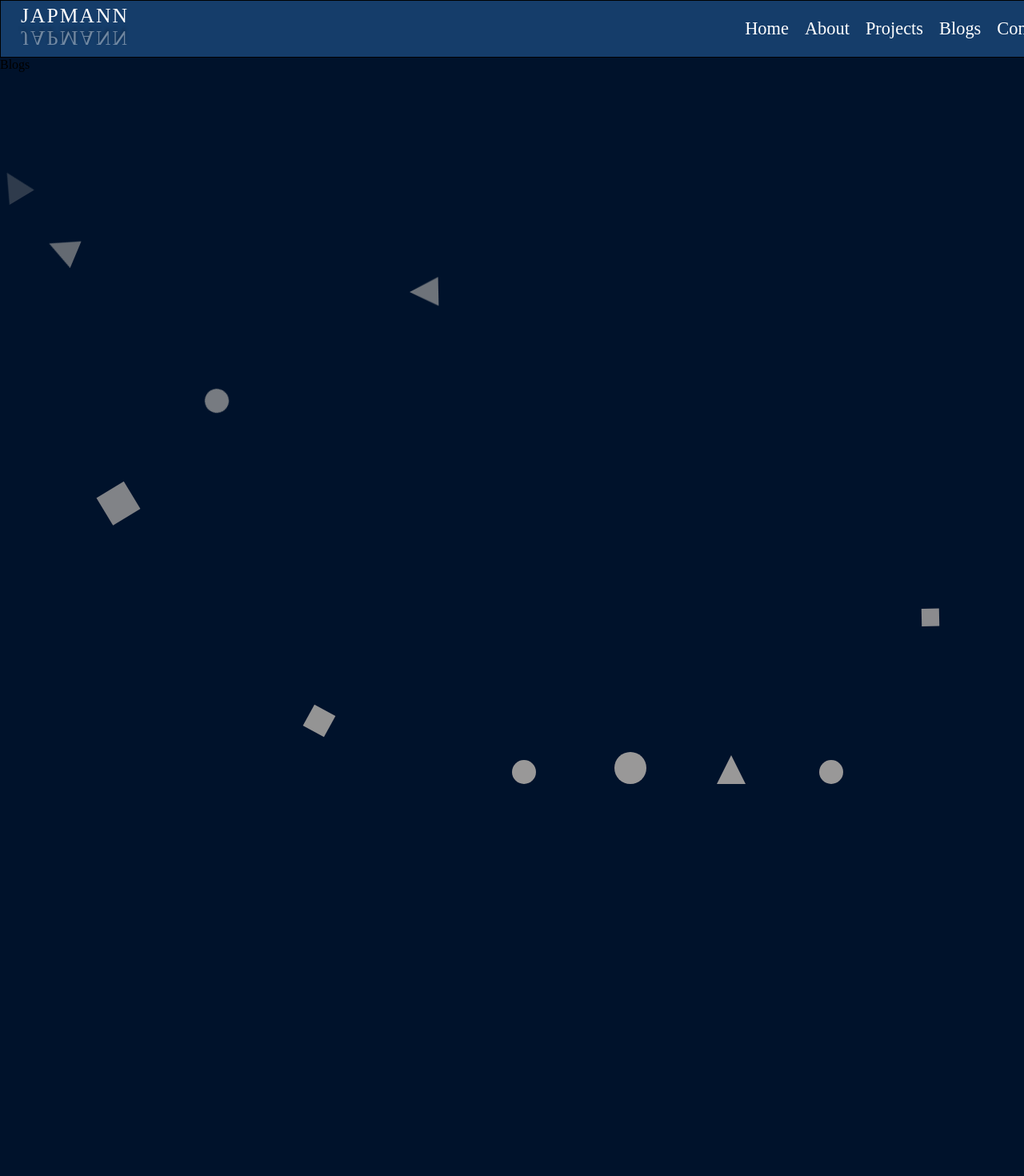
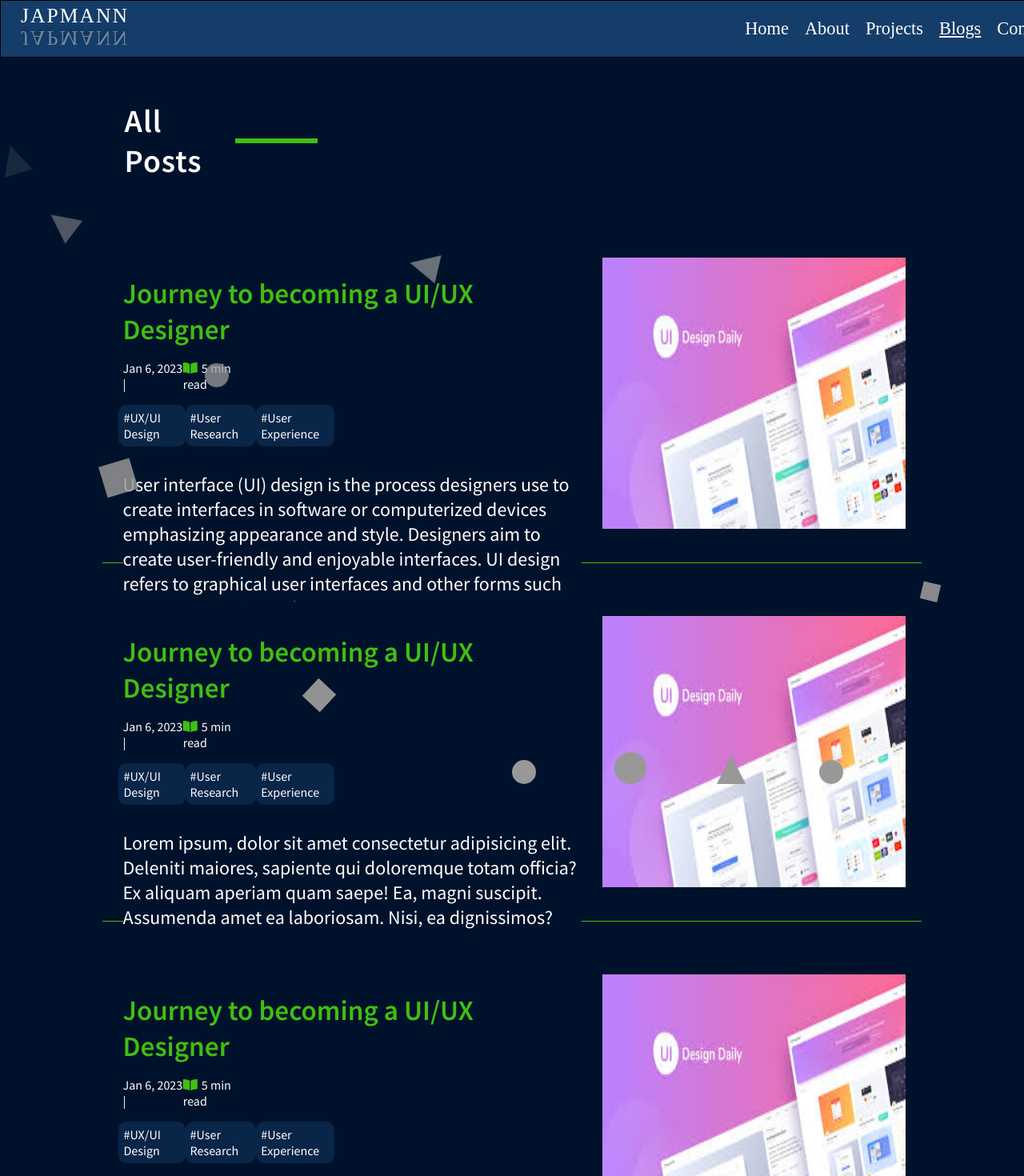
Before and after one commit to JapmannKaur/my-portfolio, a React (Vite) app: page /blogs in a window 1280 px wide. Shown: the top 1470 px of the page at 80% size. Before the commit the page ends 800 px from the top, so only its background shows below. Built offline with nearby package versions, Linux system fonts and the light colour scheme.

Commit message:
PageChanges2

```diff
--- a/src/components/Navbar.jsx
+++ b/src/components/Navbar.jsx
@@ -1,6 +1,10 @@
-import {Link} from 'react-router-dom'
-import '../css/Navbar.css'
+import React from 'react';
+import { Link, useLocation } from 'react-router-dom';
+import '../css/Navbar.css';
+
 const Navbar = () => {
+  const location = useLocation();
+
   return (
     <div className='nav-parent'>
       <div className="logo">
@@ -9,22 +13,33 @@ const Navbar = () => {
       </div>
       <div className="navlinks">
         <li>
-          <Link to='/'>Home</Link>
+          <Link to='/' className={location.pathname === '/' ? 'active' : ''}>
+            Home
+          </Link>
         </li>
         <li>
-          <Link to='/about'>About</Link>
+          <Link to='/about' className={location.pathname === '/about' ? 'active' : ''}>
+            About
+          </Link>
         </li>
         <li>
-          <Link to='/projects'>Projects</Link>
+          <Link to='/projects' className={location.pathname === '/projects' ? 'active' : ''}>
+            Projects
+          </Link>
         </li>
         <li>
-          <Link to='/blogs'>Blogs</Link>
+          <Link to='/blogs' className={location.pathname === '/blogs' ? 'active' : ''}>
+            Blogs
+          </Link>
         </li>
         <li>
-          <Link to='/contact'>Contact</Link>
+          <Link to='/contact' className={location.pathname === '/contact' ? 'active' : ''}>
+            Contact
+          </Link>
         </li>
       </div>
     </div>
-  )
-}
-export default Navbar
+  );
+};
+
+export default Navbar;
--- /dev/null
+++ b/src/css/Blogs.css
@@ -0,0 +1,123 @@
+@import url('https://fonts.googleapis.com/css2?family=Montserrat:ital,wght@0,100;0,200;0,300;0,400;0,500;0,600;0,700;0,800;0,900;1,100;1,200;1,300;1,400;1,500;1,600;1,700;1,800;1,900&family=Source+Sans+Pro:wght@200;300;400;600&display=swap');
+
+.articles{
+    width: 80%;
+    height: 165vh;
+    display: flex;
+    justify-content: space-between;
+    flex-direction: column;
+    /* border: 3px solid white; */
+    margin-top: 9vh;
+    margin-left: 10vw;
+}
+
+.cont{
+    width: 19%;
+    height: 8vh;
+    margin-left: 12vw;
+    margin-top: 9vh;
+    display: flex;
+    justify-content: space-around;
+    align-items: center;
+}
+
+.title{
+    font-size: 2.5rem;
+    font-weight: 600;
+    letter-spacing: 1px;
+    padding: 2px;
+    color: white;
+    font-family: 'Source Sans Pro', sans-serif;
+}
+
+.line{
+    width: 9vw;
+    height: 0.7vh;
+    background-color: #40BE11;
+}
+
+
+.my-blog{
+    width: 100%;
+    height: 50vh;
+    border-bottom: 1px solid #40BE11;
+    margin-top: 3vh;
+    display: flex;
+    justify-content: space-around;
+}
+
+.my-blog:hover{
+    cursor: pointer;
+}
+
+.blog-text{
+    width: 60%;
+    display: flex;
+    flex-direction: column;
+}
+
+.blogimg{
+    width: 40%;
+    margin-left: 2vw;
+}
+
+h4{
+    color: #40BE11;
+    font-size: 2.2rem;
+    margin-top: 5vh;
+    margin-left: 2vw;
+    font-family: 'Source Sans Pro', sans-serif;
+}
+
+.tags{
+    width: 45%;
+    display: flex;
+    justify-content: space-around;
+    margin-top: 2vh;
+    margin-left: 1.6vw;
+}
+.tags span{
+    background-color: #153d6a71;
+    padding: 6px;
+    border-radius: 10px;
+    color: white;
+    font-family: 'Source Sans Pro', sans-serif;
+}
+
+.read{
+    width: 28%;
+    display: flex;
+    margin-top: 2vh;
+    margin-left: 2vw;
+    justify-content: space-between;
+}
+
+.dates{
+    color: white;
+    font-family: 'Source Sans Pro', sans-serif;
+}
+
+.book{
+    width: 60%;
+    color: white;
+    font-family: 'Source Sans Pro', sans-serif;
+}
+
+.book i{
+    color: #40BE11;
+    margin-right: 5px;
+}
+
+.in-txt{
+    font-size: 1.5rem;
+    margin-top: 4vh;
+    margin-left: 2vw;
+    color: white;
+    font-family: 'Source Sans Pro', sans-serif;
+}
+
+.blogimg img{
+    width: 95%;
+    height: 85%;
+    margin-top: 2.2vh;
+}
--- a/src/css/Navbar.css
+++ b/src/css/Navbar.css
@@ -1,4 +1,4 @@
-.nav-parent{
+.nav-parent {
     display: flex;
     height: 9vh;
     width: 100%;
@@ -7,7 +7,7 @@
     background-color: #153D6A;
   }
 
-.navlinks{
+  .navlinks {
     height: 100%;
     display: flex;
     justify-content: space-around;
@@ -16,13 +16,13 @@
     background-color: #153D6A;
   }
 
-.navlinks li{
+  .navlinks li {
     list-style: none;
     height: 100%;
     display: flex;
   }
 
-.navlinks li a{
+  .navlinks li a {
     text-decoration: none;
     color: white;
     font-size: 1.4rem;
@@ -33,13 +33,18 @@
     align-items: center;
   }
 
+  .navlinks li a.active {
+    /* Add the underline style for the active page */
+    text-decoration: underline;
+  }
+
   .navlinks li a:hover {
     background-color: white;
     color: #153D6A;
     cursor: pointer;
   }
 
-.logo{
+  .logo {
     background-color: #153D6A;
     color: white;
     width: 8%;
@@ -51,19 +56,14 @@
     letter-spacing: 2px;
   }
 
-.logo .l2{
+  .logo .l2 {
     margin-top: -3px;
-    transform: scaleY(-1) ;
+    transform: scaleY(-1);
     color: rgba(255, 255, 255, 0.4);
     text-shadow: 0px 4px 4px rgba(0, 0, 0, 0.25);
     background-color: #153D6A;
   }
 
-/* .logo .l1, .logo .l2 {
-    padding-top: 10px;
-    margin: 0;
-  } */
-
   .logo .l1 {
     background-color: #153D6A;
     margin: 0;
--- /dev/null
+++ b/src/css/Scrollbar.css
@@ -0,0 +1,21 @@
+/* width */
+::-webkit-scrollbar {
+    width: 15px;
+  }
+
+  /* Track */
+  ::-webkit-scrollbar-track {
+    box-shadow: inset 0 0 5px grey;
+    border-radius: 10px;
+  }
+
+  /* Handle */
+  ::-webkit-scrollbar-thumb {
+    background: #40BE11;
+    border-radius: 10px;
+  }
+
+  /* Handle on hover */
+  ::-webkit-scrollbar-thumb:hover {
+    background: #2b9e01;
+  }
--- a/src/pages/Blogs.jsx
+++ b/src/pages/Blogs.jsx
@@ -1,11 +1,103 @@
 import Navbar from '../components/Navbar'
 import Background from '../components/Background'
+import '../css/Blogs.css'
+import '../css/Scrollbar.css';
+import UI from '../images/UI.jpg'
+
+
 const Blogs = () => {
+
+  const handleDivClick = () => {
+    // Logic to execute when the div is clicked
+    // For example, you can use the location.href to navigate to a specific URL
+    window.location.href = 'https://japmann.hashnode.dev/journey-to-becoming-a-uiux-designer';
+  };
+
   return (
     <div>
       <Navbar/>
       <Background/>
-      Blogs
+      <div className='cont'>
+        <div className='title'>All Posts</div>
+        <div className='line'></div>
+      </div>
+      <div className='articles' style={{ overflow: 'auto' }}>
+        <div className='my-blog' onClick={handleDivClick}>
+          <div className='blog-text'>
+            <h4>Journey to becoming a UI/UX Designer</h4>
+            <div className='read'>
+              <div className='dates'>
+                Jan 6, 2023 |
+              </div>
+              <div className='book'>
+                <i class="fas fa-book-open"></i>
+                5 min read
+              </div>
+            </div>
+            <div className='tags'>
+              <span>#UX/UI Design  </span>
+              <span>#User Research  </span>
+              <span>#User Experience  </span>
+            </div>
+            <div className='in-txt'>
+            User interface (UI) design is the process designers use to create interfaces in software or computerized devices emphasizing appearance and style. Designers aim to create user-friendly and enjoyable interfaces. UI design refers to graphical user interfaces and other forms such as Voice control interfaces.
+            </div>
+          </div>
+          <div className='blogimg'>
+            <img src={UI}/>
+          </div>
+        </div>
+        <div className='my-blog'>
+          <div className='blog-text'>
+            <h4>Journey to becoming a UI/UX Designer</h4>
+            <div className='read'>
+              <div className='dates'>
+                Jan 6, 2023 |
+              </div>
+              <div className='book'>
+                <i class="fas fa-book-open"></i>
+                5 min read
+              </div>
+            </div>
+            <div className='tags'>
+              <span>#UX/UI Design</span>
+              <span>#User Research</span>
+              <span>#User Experience</span>
+            </div>
+            <div className='in-txt'>
+              Lorem ipsum, dolor sit amet consectetur adipisicing elit. Deleniti maiores, sapiente qui doloremque totam officia? Ex aliquam aperiam quam saepe! Ea, magni suscipit. Assumenda amet ea laboriosam. Nisi, ea dignissimos?
+            </div>
+          </div>
+          <div className='blogimg'>
+            <img src={UI}/>
+          </div>
+        </div>
+        <div className='my-blog'>
+          <div className='blog-text'>
+            <h4>Journey to becoming a UI/UX Designer</h4>
+            <div className='read'>
+              <div className='dates'>
+                Jan 6, 2023 |
+              </div>
+              <div className='book'>
+                <i class="fas fa-book-open"></i>
+                5 min read
+              </div>
+            </div>
+            <div className='tags'>
+              <span>#UX/UI Design</span>
+              <span>#User Research</span>
+              <span>#User Experience</span>
+            </div>
+            <div className='in-txt'>
+              Lorem ipsum, dolor sit amet consectetur adipisicing elit. Deleniti maiores, sapiente qui doloremque totam officia? Ex aliquam aperiam quam saepe! Ea, magni suscipit. Assumenda amet ea laboriosam. Nisi, ea dignissimos?
+            </div>
+          </div>
+          <div className='blogimg'>
+          <img src={UI}/>
+          </div>
+        </div>
+      </div>
     </div>
   )
 }
```
Also changed, not shown: src/images/UI.jpg (added). Lines whose indentation alone changed are shown as unchanged.
